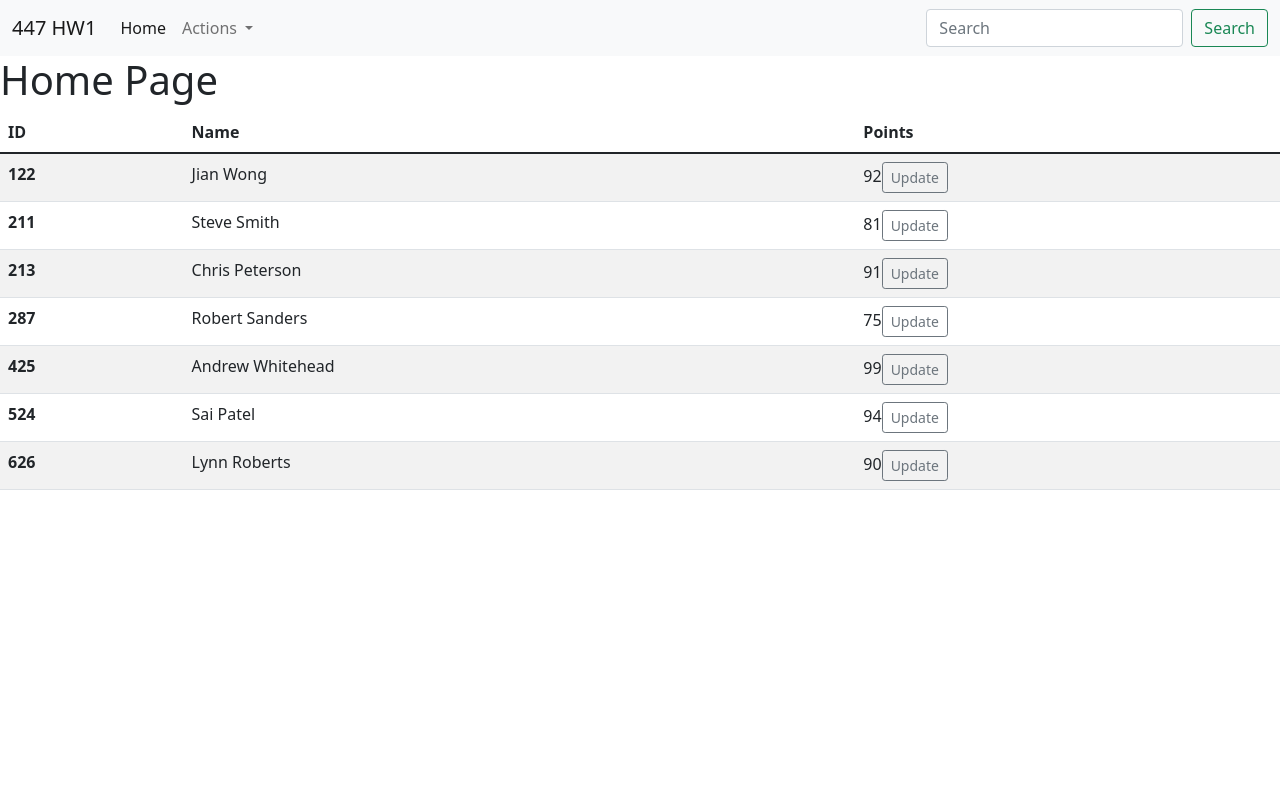
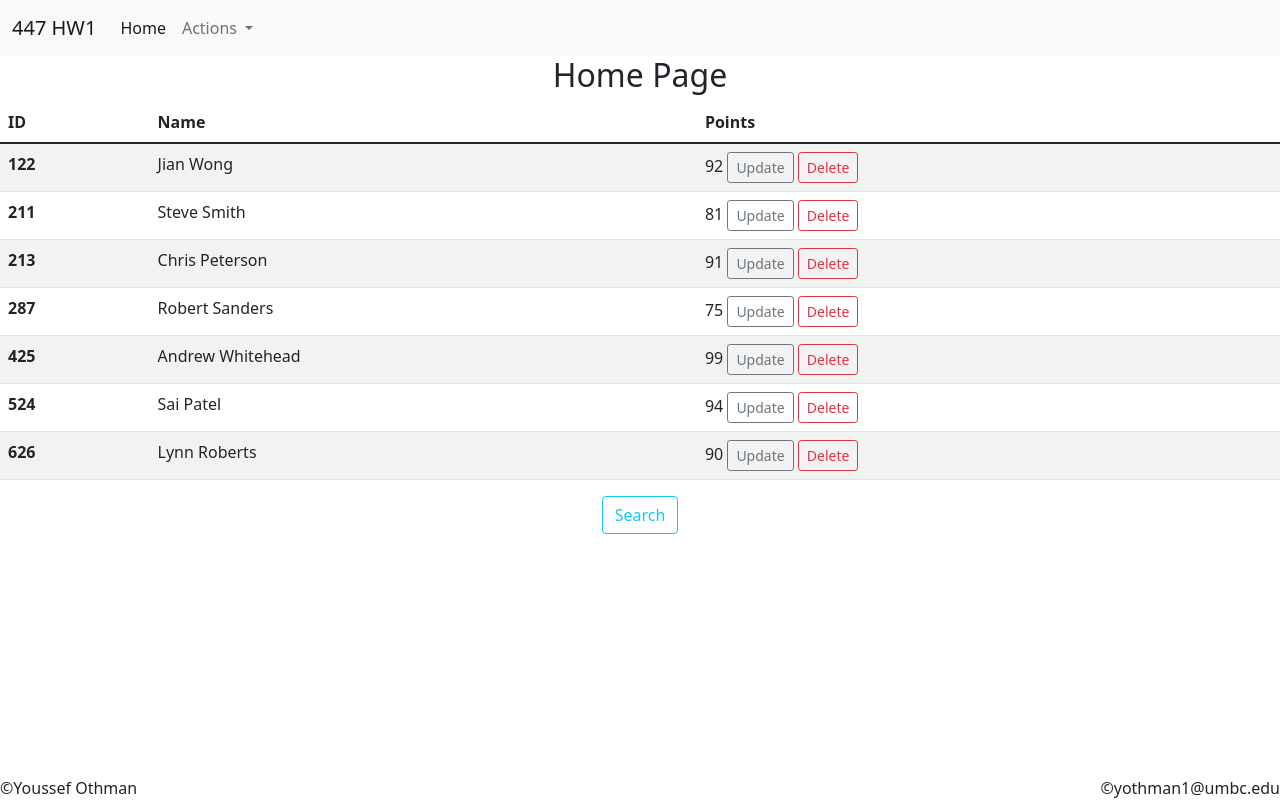
Before and after one commit to youssefothman/447HW1, a Flask app: page / in a window 1280 px wide. Run offline with Flask 2, Linux system fonts and the light colour scheme; data comes from the database, SQL or seed files in the repository; both versions use the stored data as it was after the commit.

Commit message:
delete works

```diff
--- a/my_flask/app.py
+++ b/my_flask/app.py
@@ -13,6 +13,7 @@ class Person(db.Model):
 
     def __repr__(self):
         return '<Name %r>' % self.id
+
 
 @app.route('/')
 def index():
@@ -51,10 +52,29 @@ def update(id):
     else:
         return render_template("update.html", id_to_update=id_to_update)
 
-@app.route('/delete')
-def delete():
-    return render_template("delete.html")
+@app.route('/delete/<int:id>', methods=['POST', 'GET'])
+def delete(id):
+    id_to_delete = Person.query.get_or_404(id)
+    if request.method == "POST":
+        try:
+            db.session.delete(id_to_delete)
+            db.session.commit()
+            return redirect('/')
+        except:
+            return "There was an error deleting that person."
+    else:
+        return render_template("delete.html", id_to_delete=id_to_delete)
 
-@app.route('/search')
+@app.route('/search/<int:id>', methods=['POST'])
 def search():
-    return render_template("search.html")
+    return render_template("search.html", id_to_search=0)
+def search(id):
+    id_to_search = Person.query.get_or_404(id)
+    if request.method == "POST":
+        try:
+            db.session.commit()
+            return redirect('/')
+        except:
+            return "That ID does not match anyone."
+    else:
+        return render_template("delete.html", id_to_search=id_to_search)
--- a/my_flask/templates/base.html
+++ b/my_flask/templates/base.html
@@ -29,14 +29,9 @@
           </a>
           <ul class="dropdown-menu" aria-labelledby="navbarDropdown">
             <li><a class="dropdown-item" href="{{ url_for('add') }}">Add</a></li>
-            <li><hr class="dropdown-divider"></li>
-            <li><a class="dropdown-item" href="{{ url_for('delete') }}">Delete</a></li>
           </ul>
         </li>
       </ul>
-      <form class="d-flex">
-        <input class="form-control me-2" type="search" placeholder="Search" aria-label="Search">
-        <a href="/search" class="btn btn-outline-success">Search</a>
       </form>
     </div>
   </div>
@@ -47,7 +42,8 @@
 
 {% endblock %}
 
-
+  <div class="fixed-bottom" >©Youssef Othman</div>
+  <div class="position-absolute bottom-0 end-0">©yothman1@umbc.edu</div>
 <!-- Optional JavaScript; choose one of the two! -->
 
     <!-- Option 1: Bootstrap Bundle with Popper -->
--- a/my_flask/templates/index.html
+++ b/my_flask/templates/index.html
@@ -3,7 +3,7 @@
 {% block content %}
 
   <div>
-    <h1>Home Page</h1>
+    <h2 class="text-center">Home Page</h2>
   </div>
 <table class="table table-striped">
   <thead>
@@ -18,12 +18,16 @@
     <tr>
       <th scope="row">{{ person.id }}</th>
       <td>{{ person.name }}</td>
-      <td>{{ person.points }}<a href="/update/{{ person.id }}" class="btn btn-outline-secondary btn-sm">Update</a></td>
+      <td>{{ person.points }}     <a href="/update/{{ person.id }}" class="btn btn-outline-secondary btn-sm">Update</a>
+      <a href="/delete/{{ person.id }}" class="btn btn-outline-danger btn-sm">Delete</a></td>
     </tr>
         {% endfor %}
 
   </tbody>
 </table>
+      <p class="text-center">
+      <a href="/search" class="btn btn-outline-info">Search</a>
+      </p>
 
 
 {% endblock %}
--- a/my_flask/templates/search.html
+++ b/my_flask/templates/search.html
@@ -2,7 +2,8 @@
 {% block content %}
 
   <div>
-    <h1>Search Page</h1>
+    <h2>Search results:</h2>
+    <br>
+    <h4>Name: {{ id_to_search.name }}, ID: {{ id_to_search.id }}, Points: {{ id_to_search.points }}</h4>
   </div>
-
 {% endblock %}
```
Also changed, not shown: my_flask/templates/add.html (+7 -4 lines), my_flask/templates/delete.html (+8 -2 lines), my_flask/templates/update.html (+4 -3 lines), my_flask/imports.db.
